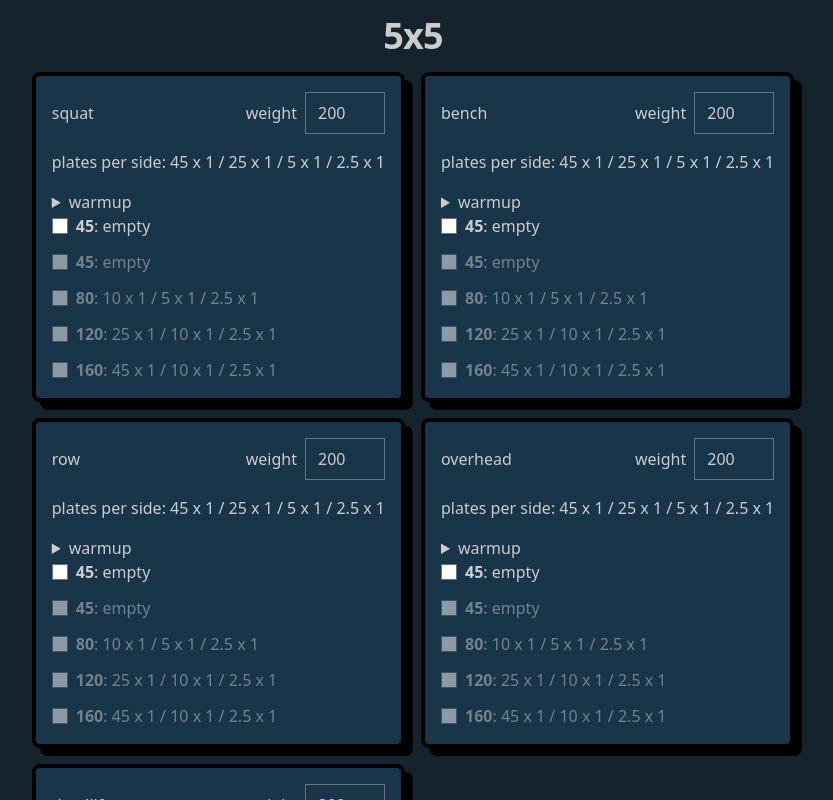
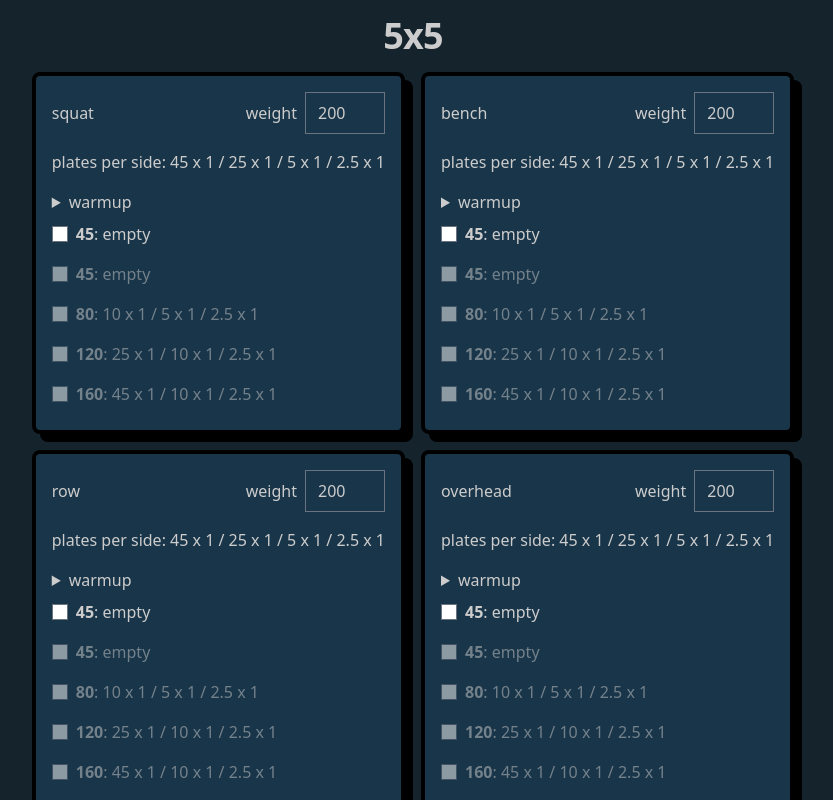
Before and after one commit to b4conjuice/5x5, a Next.js app: page / in a window 1280 px wide. Shown: the top 800 px of the page, without its empty margins (227-1060 px from the left). Built offline with nearby package versions, Linux system fonts and the light colour scheme.

Commit message:
change checkbox inputs to use padding instead of gap for spacing, so that click area is larger

```diff
--- a/src/app/warmupCalculator.tsx
+++ b/src/app/warmupCalculator.tsx
@@ -53,8 +53,8 @@ function Checklist({ warmup }: { warmup: Array<{ rounded: number }> }) {
   const [checked, setChecked] = useState(defaultChecked)
   const lastCheckedIndex = findLastIndex(checked, checked => checked)
   return (
-    <div className='flex flex-col gap-3'>
-      <ul className='flex flex-col gap-3'>
+    <div>
+      <ul>
         {warmup.map(({ rounded }, index) => {
           const disabled =
             index > lastCheckedIndex + 1 || index <= lastCheckedIndex - 1
@@ -62,8 +62,8 @@ function Checklist({ warmup }: { warmup: Array<{ rounded: number }> }) {
             <li key={index}>
               <label
                 className={classNames(
-                  'flex items-center gap-2',
-                  disabled && 'opacity-50'
+                  'flex items-center gap-2 py-2',
+                  disabled ? 'opacity-50' : 'hover:cursor-pointer'
                 )}
               >
                 <input
@@ -76,7 +76,6 @@ function Checklist({ warmup }: { warmup: Array<{ rounded: number }> }) {
                       )
                     )
                   }}
-                  //
                   disabled={disabled}
                 />
                 <span>
@@ -89,7 +88,7 @@ function Checklist({ warmup }: { warmup: Array<{ rounded: number }> }) {
         })}
       </ul>
       {checked.every(isChecked => isChecked) && (
-        <label className={classNames('flex items-center gap-2')}>
+        <label className='flex items-center gap-2 py-2'>
           <input
             type='checkbox'
             defaultChecked
```
